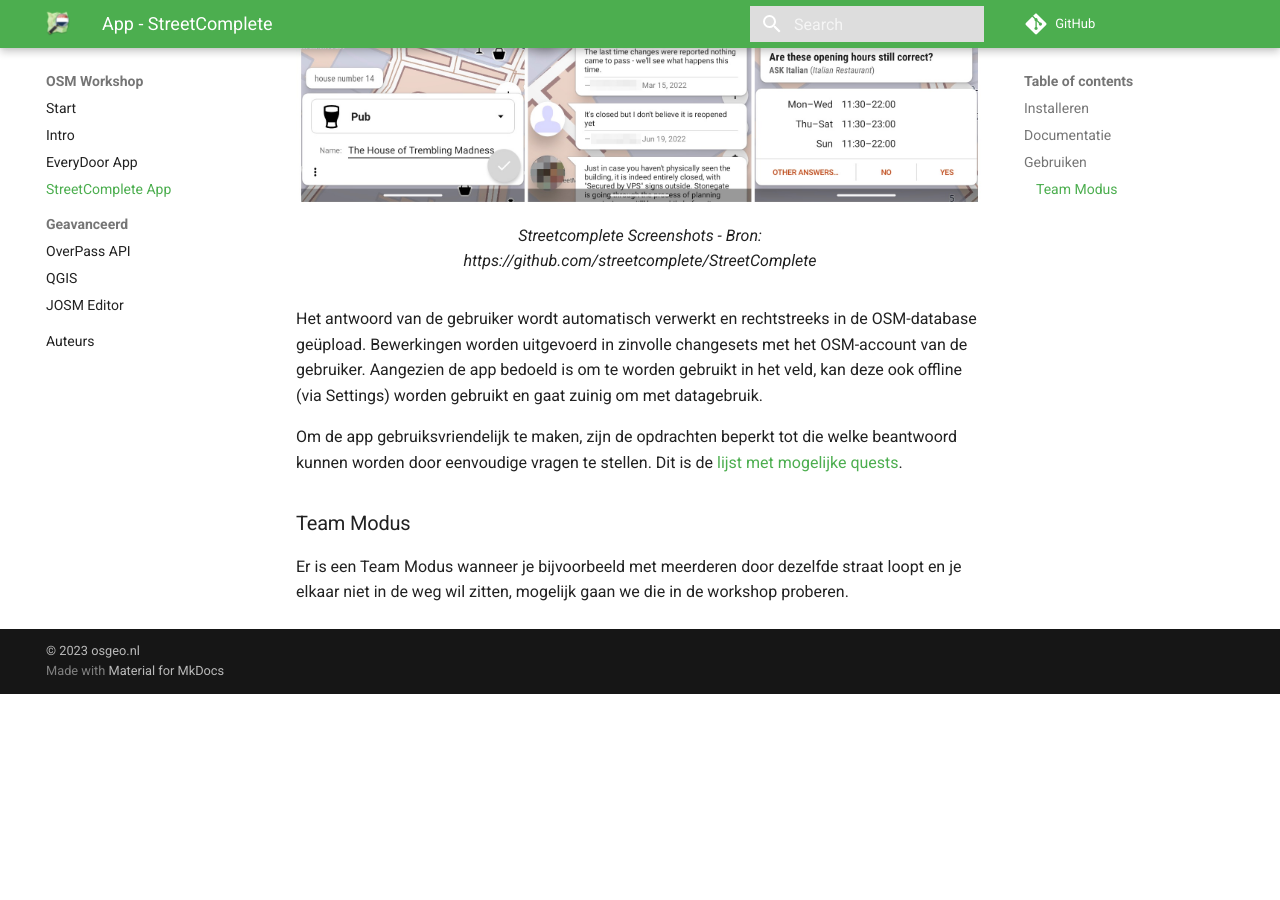
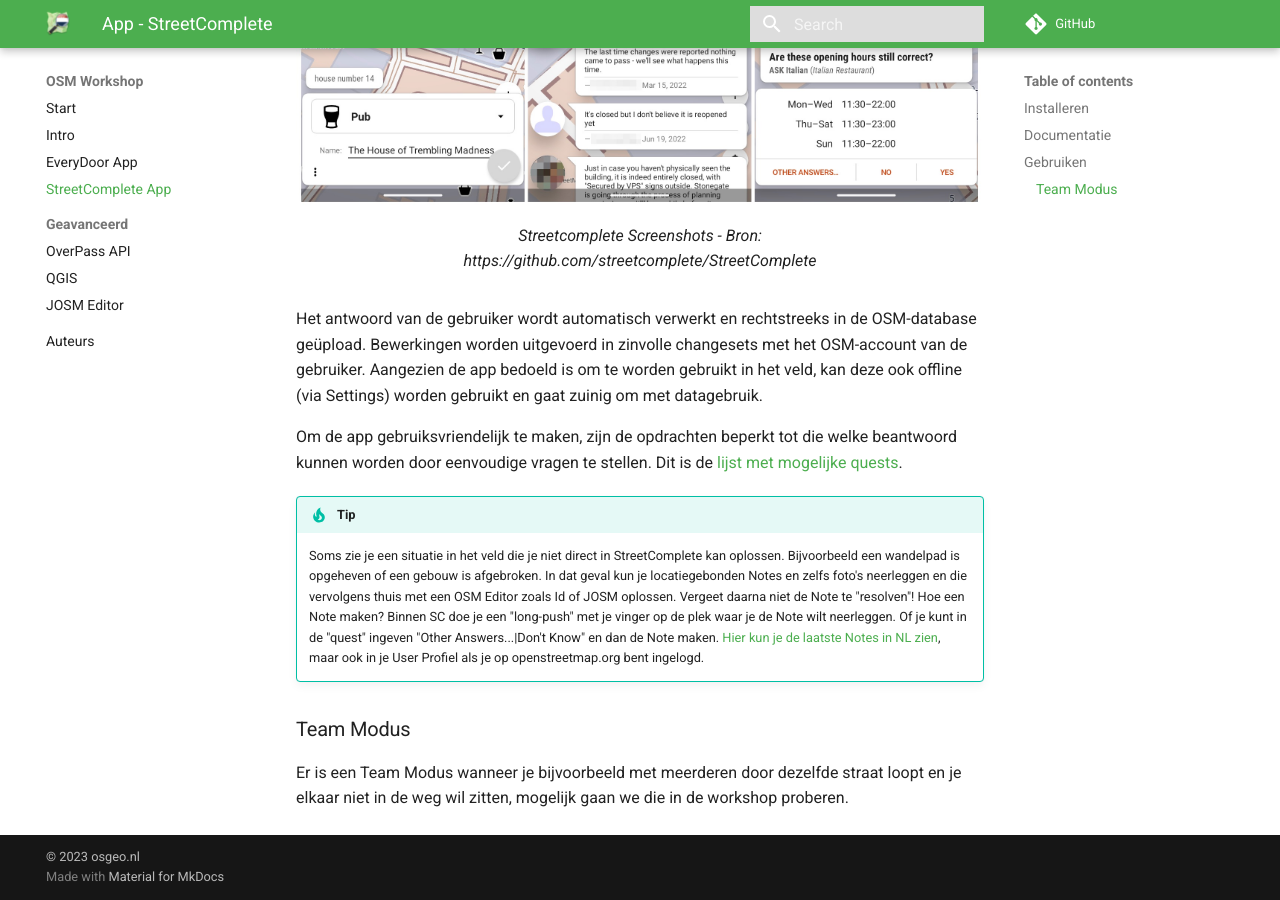
Before and after one commit to osgeonl/osmws.osgeo.nl, an MkDocs documentation site: the page built from docs/src/apps/streetcomplete.md, in a window 1280 px wide and 900 px high, scrolled down 2021 px. Built offline with MkDocs 1.6.1 and Material for MkDocs 9.7.7, drawn with Linux system fonts in a browser that asks for light colours; comment, search, counter and statistics services are not loaded; before the commit the page ends 2715 px from its top, so only the background shows below that.

Commit message:
StreetComplete tip voor Notes

```diff
--- a/docs/src/apps/streetcomplete.md
+++ b/docs/src/apps/streetcomplete.md
@@ -53,6 +53,17 @@
 Om de app gebruiksvriendelijk te maken, zijn de opdrachten beperkt tot die welke beantwoord kunnen worden door eenvoudige vragen te stellen.
 Dit is de [lijst met mogelijke quests](https://wiki.openstreetmap.org/wiki/StreetComplete/Quests).
 
+!!! tip
+
+    Soms zie je een situatie in het veld die je niet direct in StreetComplete kan oplossen. Bijvoorbeeld een
+    wandelpad is opgeheven of een gebouw is afgebroken.
+    In dat geval kun je locatiegebonden Notes en zelfs foto's neerleggen en die vervolgens thuis met een OSM Editor zoals
+    Id of JOSM oplossen. Vergeet daarna niet de Note te "resolven"!
+    Hoe een Note maken? Binnen SC doe je een "long-push" met je vinger op de plek waar je de Note wilt neerleggen.
+    Of je kunt in de "quest" ingeven "Other Answers...|Don't Know" en dan de Note maken.
+    [Hier kun je de laatste Notes in NL zien](https://resultmaps.neis-one.org/osm-notes-country?c=Netherlands), maar ook in je User Profiel
+    als je op openstreetmap.org bent ingelogd.
+
 ### Team Modus
 
 Er is een Team Modus wanneer je bijvoorbeeld met meerderen door dezelfde straat loopt en je
```
